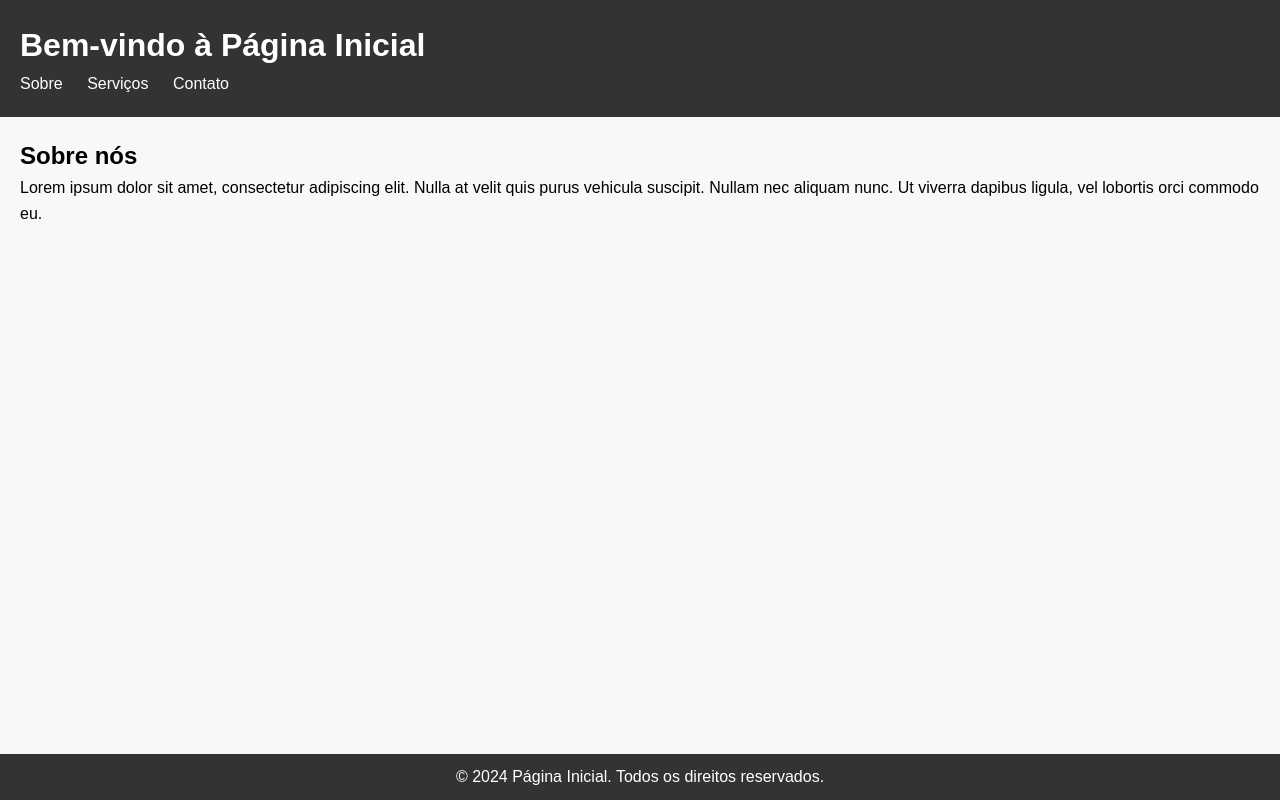
After one commit to GabrielBruno7/DataAccessObject, a PHP site: page /views/home.html in a window 1280 px wide. The commit adds this page. Run offline with PHP 8.4, Linux system fonts and the light colour scheme.

Commit message:
Add index html

```diff
--- a/Config/config.php
+++ b/Config/config.php
@@ -1,5 +1,4 @@
 <?php
-
 spl_autoload_register(function($className){
     $filename = "class".DIRECTORY_SEPARATOR.$className.".php";
     if (file_exists(($filename))){
--- a/class/Database.php
+++ b/class/Database.php
@@ -41,10 +41,4 @@ class Database extends PDO
 
     }
 
-
-
-
-
-
-
 }
--- /dev/null
+++ b/class/userDAO.php
@@ -0,0 +1,2 @@
+<?php
+require_once("Config/config.php");
--- a/index.php
+++ b/index.php
@@ -5,4 +5,6 @@ require_once("Config/config.php");
 $database = new Database;
 $user = new User();
 
-$user->updateUser(1, "vitor2ia10@gmail.com");
+$user->login("larissa@gmail.com", "larissa123");
+header('Location: views\home.html');
+exit;
--- /dev/null
+++ b/views/home.html
@@ -0,0 +1,83 @@
+<!DOCTYPE html>
+<html lang="pt-BR">
+<head>
+    <meta charset="UTF-8">
+    <meta name="viewport" content="width=device-width, initial-scale=1.0">
+    <title>Página Inicial</title>
+    <style>
+        /* Reset CSS básico */
+        * {
+            margin: 0;
+            padding: 0;
+            box-sizing: border-box;
+        }
+
+        body {
+            font-family: Arial, sans-serif;
+            line-height: 1.6;
+            background-color: #f8f8f8;
+        }
+
+        header {
+            background-color: #333;
+            color: #fff;
+            padding: 20px;
+        }
+
+        header h1 {
+            margin: 0;
+        }
+
+        nav ul {
+            list-style-type: none;
+        }
+
+        nav ul li {
+            display: inline;
+            margin-right: 20px;
+        }
+
+        nav ul li a {
+            text-decoration: none;
+            color: #fff;
+        }
+
+        section {
+            padding: 20px;
+        }
+
+        footer {
+            background-color: #333;
+            color: #fff;
+            text-align: center;
+            padding: 10px 0;
+            position: fixed;
+            bottom: 0;
+            width: 100%;
+        }
+    </style>
+</head>
+<body>
+
+<header>
+    <h1>Bem-vindo à Página Inicial</h1>
+    <nav>
+        <ul>
+            <li><a href="#">Sobre</a></li>
+            <li><a href="#">Serviços</a></li>
+            <li><a href="#">Contato</a></li>
+        </ul>
+    </nav>
+</header>
+
+<section>
+    <h2>Sobre nós</h2>
+    <p>Lorem ipsum dolor sit amet, consectetur adipiscing elit. Nulla at velit quis purus vehicula suscipit. Nullam nec aliquam nunc. Ut viverra dapibus ligula, vel lobortis orci commodo eu.</p>
+</section>
+
+<footer>
+    <p>&copy; 2024 Página Inicial. Todos os direitos reservados.</p>
+</footer>
+
+</body>
+</html>
```
Also changed, not shown: class/User.php (+38 -26 lines).
